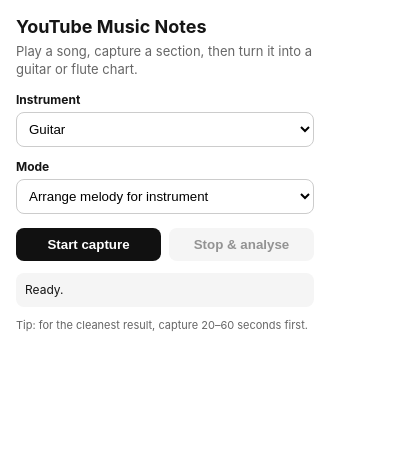
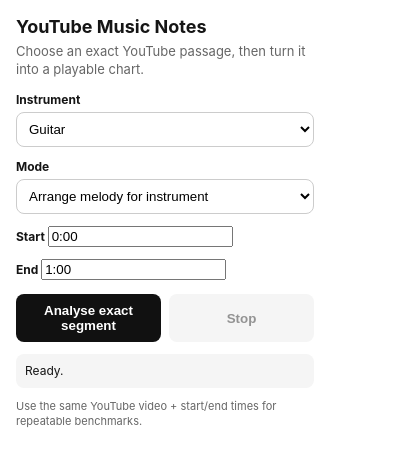
Before and after one commit to WasanthaK/youtube-music-notes, a browser extension: page extension/popup.html in a window 400 px wide. Drawn offline with Linux system fonts and the light colour scheme.

Commit message:
Add exact YouTube segment controls

```diff
--- a/extension/popup.html
+++ b/extension/popup.html
@@ -9,7 +9,7 @@
 <body>
   <main>
     <h1>YouTube Music Notes</h1>
-    <p class="sub">Play a song, capture a section, then turn it into a guitar or flute chart.</p>
+    <p class="sub">Choose an exact YouTube passage, then turn it into a playable chart.</p>
 
     <label>Instrument
       <select id="instrument">
@@ -25,13 +25,22 @@
       </select>
     </label>
 
+    <div class="segment-grid">
+      <label>Start
+        <input id="startTime" value="0:00" placeholder="0:00" />
+      </label>
+      <label>End
+        <input id="endTime" value="1:00" placeholder="1:00" />
+      </label>
+    </div>
+
     <div class="buttons">
-      <button id="start">Start capture</button>
-      <button id="stop" class="secondary">Stop & analyse</button>
+      <button id="start">Analyse exact segment</button>
+      <button id="stop" class="secondary">Stop</button>
     </div>
 
     <div id="status">Ready.</div>
-    <p class="hint">Tip: for the cleanest result, capture 20–60 seconds first.</p>
+    <p class="hint">Use the same YouTube video + start/end times for repeatable benchmarks.</p>
   </main>
   <script src="popup.js"></script>
 </body>
```
